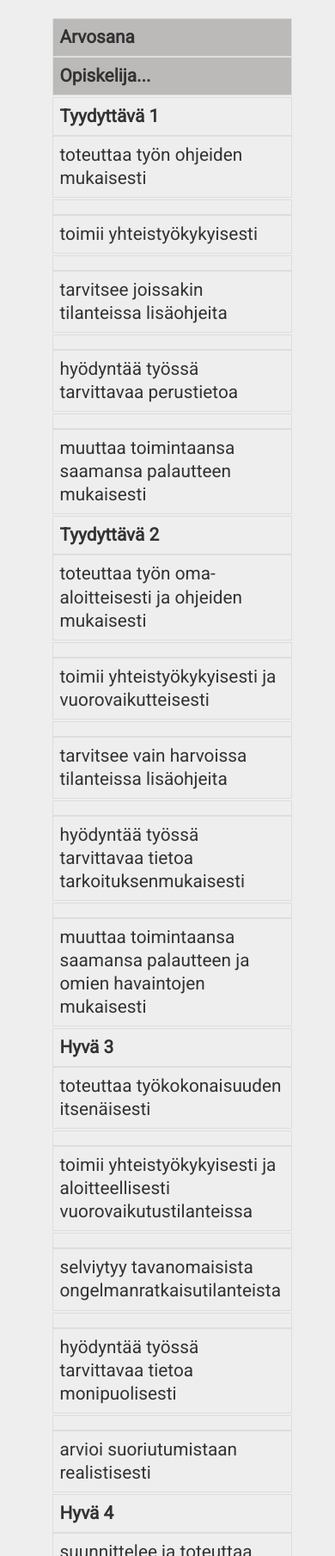
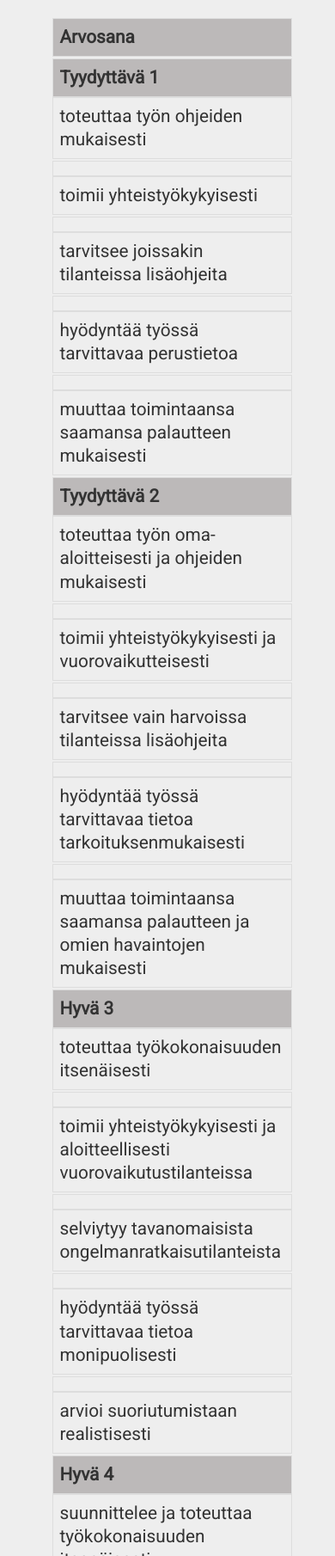
Before and after one commit to Mpyykko/-611-Responsiivisen-verkkosivun-toteuttaminen, a plain HTML site: page kriteerit.html in a window 390 px wide. Shown: the part 190-2000 px from the top of the page at 86% size. Drawn offline with Linux system fonts and the light colour scheme.

Commit message:
säätöä

```diff
--- a/kriteerit.html
+++ b/kriteerit.html
@@ -28,10 +28,10 @@
     <table>
         <tr>
             <th><b> Arvosana </b></th>
-            <th><b> Opiskelija...</b></th>
+            <th class="piilotettu-mobiilissa"><b> Opiskelija...</b></th>
         </tr>
         <tr>
-            <td><b>Tyydyttävä 1</b></td>
+            <td class="taustavari"><b>Tyydyttävä 1</b></td>
             <td> toteuttaa työn ohjeiden mukaisesti </td>
         </tr>
         <tr>
@@ -51,7 +51,7 @@
             <td>muuttaa toimintaansa saamansa palautteen mukaisesti</td>
         </tr>
         <tr>
-            <td><b>Tyydyttävä 2</b></td>
+            <td class="taustavari"><b>Tyydyttävä 2</b></td>
             <td> toteuttaa työn oma-aloitteisesti ja ohjeiden mukaisesti </td>
         </tr>
         <tr>
@@ -71,7 +71,7 @@
             <td>muuttaa toimintaansa saamansa palautteen ja omien havaintojen mukaisesti </td>
         </tr>
         <tr>
-            <td><b>Hyvä 3</b></td>
+            <td class="taustavari"><b>Hyvä 3</b></td>
             <td>toteuttaa työkokonaisuuden itsenäisesti</td>
         </tr>
         <tr>
@@ -91,7 +91,7 @@
             <td>arvioi suoriutumistaan realistisesti</td>
         </tr>
         <tr>
-            <td><b>Hyvä 4</b></td>
+            <td class="taustavari"><b>Hyvä 4</b></td>
             <td>suunnittelee ja toteuttaa työkokonaisuuden itsenäisesti</td>
         </tr>
         <tr>
@@ -111,7 +111,7 @@
             <td>arvioi suoriutumistaan realistisesti sekä tunnistaa vahvuuksiaan ja kehittämisen kohteitaan</td>
         </tr>
         <tr>
-            <td><b>Kiitettävä 5</b></td>
+            <td class="taustavari"><b>Kiitettävä 5</b></td>
             <td>suunnittelee ja toteuttaa työkokonaisuuden itsenäisesti ottaen huomioon muut toimijat</td>
         </tr>
         <tr>
--- a/mobiilityylit.css
+++ b/mobiilityylit.css
@@ -33,7 +33,9 @@
         transform: none;
 
     }
-
+    .taustavari{
+        background-color: #bcb9b9;
+    }
 
 
     th, td{
@@ -45,5 +47,8 @@
     .showcase {
         height: auto;
     }
+   .piilotettu-mobiilissa{
+    display: none;
 
+   }
 }
--- a/tyylit.css
+++ b/tyylit.css
@@ -93,6 +93,9 @@ section{
 }
 
 .showcase{
+    display: flex;
+    align-items: center;
+    justify-content: center;
     font-size: 1.2em;
     padding-top: 10px;
     width: 100%;
```
